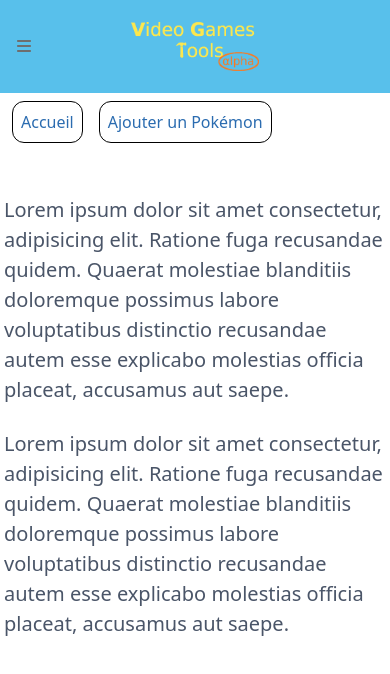
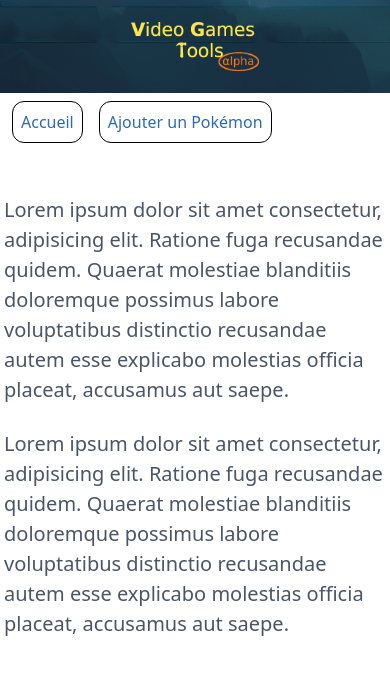
Before and after one commit to NicolasMarafetti/videogamestools, a Next.js app: page /about in a window 390 px wide. Shown: the top 674 px of the page. Built offline with nearby package versions, Linux system fonts and the light colour scheme.

Commit message:
Revue du design de l'accueil

```diff
--- a/src/components/Header.tsx
+++ b/src/components/Header.tsx
@@ -1,5 +1,3 @@
-import { faBars } from '@fortawesome/free-solid-svg-icons';
-import { FontAwesomeIcon } from '@fortawesome/react-fontawesome';
 import type { User } from '@prisma/client';
 import Link from 'next/link';
 import { useRouter } from 'next/router';
@@ -11,8 +9,6 @@ import { logOut } from '@/utils/users-helpers';
 import DesktopMenu from './DesktopMenu';
 
 interface HeaderProps {
-  menuOpen: boolean;
-  onOpenMenu: () => void;
   user: null | User;
 }
 
@@ -30,30 +26,12 @@ export default function Header(props: HeaderProps) {
     setDeviceType(getDeviceType());
   });
 
-  const onOpenMenu = () => {
-    props.onOpenMenu();
-  };
-
   const onLogOff = () => {
     logOut(router);
   };
 
-  const chooseIcon = () => {
-    if (deviceType === 'desktop') {
-      return <></>;
-    }
-    return (
-      <FontAwesomeIcon
-        className="absolute left-2 w-8"
-        icon={faBars}
-        onClick={onOpenMenu}
-      />
-    );
-  };
-
   return (
-    <header className="relative flex h-[11vh] items-center justify-center bg-blue sm:h-[13vh] xl:relative xl:h-[9.26vh]">
-      {chooseIcon()}
+    <header className=" relative flex h-[11vh] items-center justify-center bg-header-background bg-cover bg-center sm:h-[13vh] xl:relative xl:h-[9.26vh]">
       <Link href="/">
         <img
           className="w-32 cursor-pointer self-center justify-self-center sm:w-52"
--- a/src/components/Home/HomeRandomToolItem.tsx
+++ b/src/components/Home/HomeRandomToolItem.tsx
@@ -10,30 +10,27 @@ interface HomeRandomToolItemProps {
 
 export default function HomeRandomToolItem(props: HomeRandomToolItemProps) {
   return (
-    <li className="mb-14 flex max-w-full flex-col font-light sm:w-[24vw] xl:w-[10vw]">
-      <div className="mb-4 flex justify-between sm:mb-0 sm:flex-col-reverse sm:items-center xl:w-full xl:px-4">
-        <div className="mr-2 flex-1 overflow-hidden">
-          <h3 className="my-2 overflow-hidden truncate text-2xl sm:m-0 sm:text-center xl:my-1">
-            {props.name}
-          </h3>
-          <p className="truncate break-words text-xl xl:my-1">
-            {props.description}
-          </p>
-        </div>
+    <li className="mb-14 max-w-full font-light">
+      <Link href={`/tool/${props.id}`}>
+        <a className="flex flex-col items-start duration-1000 hover:scale-105 hover:border-0 hover:no-underline hover:brightness-150">
           <div
-          className="flex h-28 w-40 items-center justify-center border border-black bg-cover bg-center bg-no-repeat sm:h-[16.5vw] sm:w-[16.5vw] xl:h-[10vw] xl:w-[10vw]"
+            className="flex h-40 w-40 items-center justify-center border border-black bg-cover bg-center bg-no-repeat"
             style={{
               backgroundImage: `url('${props.game.imageSource}')`,
             }}
           >
-          {props.game && !props.game.image && (
-            <p className="text-center">{props.game.name}</p>
-          )}
+            {props.game && !props.game.imageSource && <p>{props.game.name}</p>}
+          </div>
+          <div className="mb-4 flex justify-between text-[#5b6870] sm:mb-0 sm:flex-col-reverse sm:items-center xl:w-full xl:px-4">
+            <div className="mr-2 flex-1 overflow-hidden">
+              <h3 className="my-2 max-w-[10rem] overflow-hidden truncate text-sm sm:m-0 xl:my-1">
+                {props.name}
+              </h3>
+              <p className="max-w-[10rem] truncate break-words text-xs xl:my-1">
+                {props.description}
+              </p>
             </div>
           </div>
-      <Link href={`/tool/${props.id}`}>
-        <a className="flex h-10 w-40 items-center justify-center self-center rounded-full bg-orange font-semibold text-white">
-          See tool
         </a>
       </Link>
     </li>
--- a/src/components/Home/HomeRandomTools.tsx
+++ b/src/components/Home/HomeRandomTools.tsx
@@ -21,13 +21,15 @@ export default function HomeRandomTools(props: HomeRandomToolsProps) {
 
   return (
     <div
-      className="max-w-full sm:w-full xl:flex-1 xl:pl-4"
+      className="mx-auto max-w-[1100px] sm:w-full xl:flex-1 xl:pl-4"
       id="home_random_tools"
     >
-      <h2 className="my-4 mb-6 sm:my-3 xl:mb-14 xl:text-2xl">Random Tools</h2>
+      <h2 className="my-4 mb-6 text-white sm:my-3 xl:mb-14 xl:text-2xl">
+        Random Tools
+      </h2>
       <div>
         {state.error && <p>Couldn&apos;t get the tools</p>}
-        <ul className="flex flex-col flex-wrap justify-around p-0 sm:flex-row">
+        <ul className="flex flex-wrap justify-around p-0 sm:flex-row">
           {props.tools.map((tool) => (
             <HomeRandomToolItem
               key={tool.id}
--- a/src/components/Home/HomeSearchButton.tsx
+++ b/src/components/Home/HomeSearchButton.tsx
@@ -17,7 +17,7 @@ export default function HomeSearchButton(props: HomeSearchButtonProps) {
 
   return (
     <button
-      className="flex w-40 items-center border-2 border-black bg-transparent p-2 text-black sm:w-64 xl:mb-4 xl:w-80 xl:p-4"
+      className="flex w-40 items-center border-2 border-white bg-transparent p-2 text-white sm:w-64 xl:mb-4 xl:w-80 xl:p-4"
       onClick={props.onClick}
     >
       <FontAwesomeIcon
--- a/src/components/Home/HomeSuggestButton.tsx
+++ b/src/components/Home/HomeSuggestButton.tsx
@@ -13,8 +13,8 @@ export default function HomeSuggestButton() {
 
   return (
     <Link href="/add_tool">
-      <a className="flex w-40 items-center rounded-full border-2 border-neutral-600 bg-none p-1 font-light">
-        <div className="mr-4 flex h-8 w-8 items-center justify-center rounded-full border-2 border-neutral-600">
+      <a className="flex w-40 items-center rounded-full border-2 border-white bg-none p-1 font-light text-white">
+        <div className="mr-4 flex h-8 w-8 items-center justify-center rounded-full border-2 border-white">
           <FontAwesomeIcon className="w-4" icon={faPlus} />
         </div>
         {mobile ? 'Suggest' : 'Suggest a tool'}
--- a/src/pages/_app.tsx
+++ b/src/pages/_app.tsx
@@ -7,10 +7,7 @@ import Header from '@/components/Header';
 import { getUserFromCookie } from '@/utils/users-helpers';
 
 const MyApp = ({ Component, pageProps }: AppProps) => {
-  const [menuOpen, setMenuOpen] = useState<boolean>(false);
   const [user, setUser] = useState(null);
-
-  const onOpenMenu = () => setMenuOpen(true);
 
   useEffect(() => {
     setUser(getUserFromCookie());
@@ -18,7 +15,7 @@ const MyApp = ({ Component, pageProps }: AppProps) => {
 
   return (
     <>
-      <Header menuOpen={menuOpen} onOpenMenu={onOpenMenu} user={user} />
+      <Header user={user} />
       <Component {...pageProps} />
     </>
   );
--- a/src/pages/index.tsx
+++ b/src/pages/index.tsx
@@ -1,7 +1,6 @@
 import { useEffect, useState } from 'react';
 import { getRandomToolsServerSide } from 'utils/tools';
 
-import HomePresentation from '@/components/Home/HomePresentation';
 import HomeRandomTools from '@/components/Home/HomeRandomTools';
 import HomeSearchButton from '@/components/Home/HomeSearchButton';
 import HomeSearching from '@/components/Home/HomeSearching';
@@ -50,7 +49,7 @@ const Index = (props: IndexProps) => {
   };
 
   return (
-    <div id="home">
+    <div className="min-h-screen bg-[#0e1927]" id="home">
       <Meta
         title="Next.js Boilerplate Presentation"
         description="Next js Boilerplate is the perfect starter code for your project. Build your React application with the Next.js framework."
@@ -64,14 +63,11 @@ const Index = (props: IndexProps) => {
             <HomeSuggestButton />
           </div>
           {mobileType === 'desktop' && (
-            <h1 className="text-center xl:mb-24">
+            <h1 className="text-center text-white xl:mb-24">
               The video games collective toolbox
             </h1>
           )}
-          <div className="flex">
-            <HomeRandomTools tools={props.tools} />
-            {mobileType === 'desktop' && <HomePresentation />}
-          </div>
+          <HomeRandomTools tools={props.tools} />
         </div>
       </main>
     </div>
--- a/tailwind.config.js
+++ b/tailwind.config.js
@@ -15,6 +15,9 @@ module.exports = {
       '6xl': '4rem',
     },
     extend: {
+      backgroundImage: {
+        'header-background': "url('/assets/images/header_background.png')",
+      },
       colors: {
         'black-rgba': 'rgba(0, 0, 0, 0.4)',
         'black-rgba-dark': 'rgba(0, 0, 0, 0.7)',
```
Also changed, not shown: public/assets/images/header_background.png (added). Lines whose indentation alone changed are shown as unchanged.
